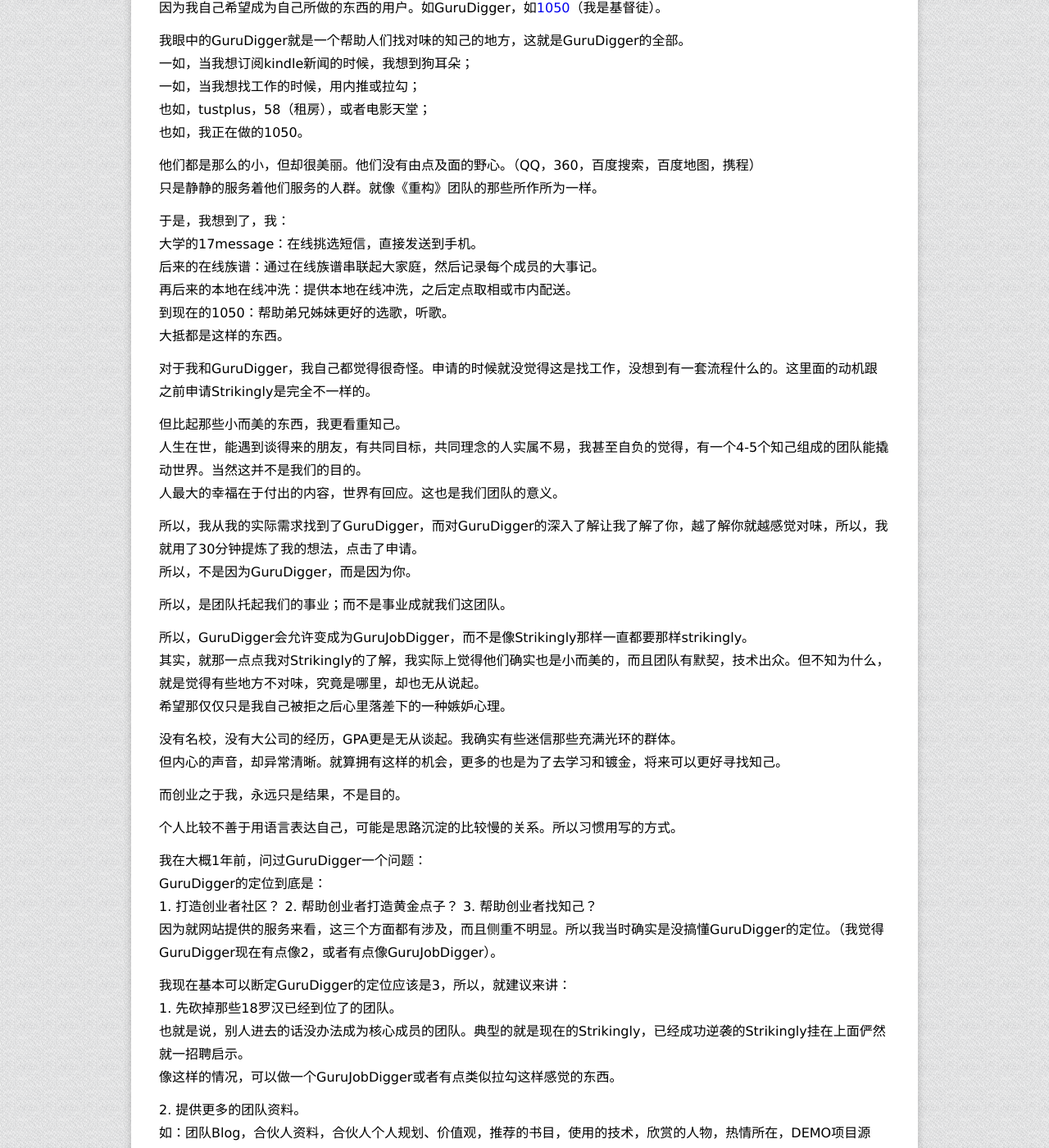
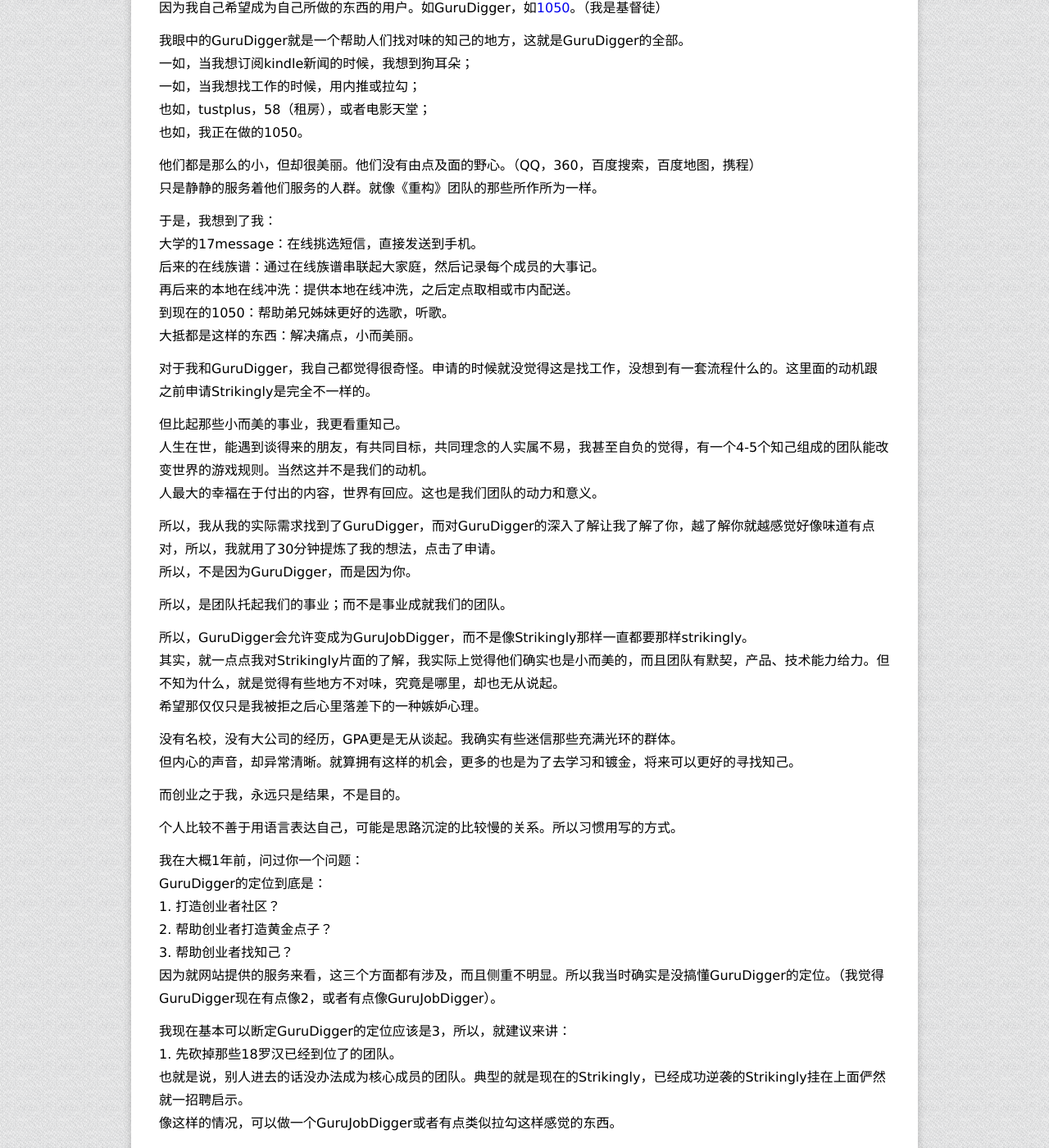
Before and after one commit to mystist/mystist.github.com, a Jekyll site: the page built from _posts/2014-03-14-1.md, in a window 1280 px wide and 1400 px high, scrolled down 479 px. Shown: the whole window at 82% size. Built offline with Jekyll 4.4.1, drawn with Linux system fonts in a browser that asks for light colours; Markdown is read by kramdown in place of the engine named in the settings; some of the changed text lies outside the part shown.

Commit message:
gurudigger

```diff
--- a/_posts/2014-03-14-1.md
+++ b/_posts/2014-03-14-1.md
@@ -19,7 +19,7 @@ categories:
 不是说谁好谁不好，只是因为我是程序员，Strikingly对我没什么用。而GuruDigger我很需要。
 
 话说回来，可能Strikingly对社会创造的价值比GuruDigger要大很多，但就是因为我是程序员，不懂得非程序员的想法和痛点，所以我做不好。
-因为我自己希望成为自己所做的东西的用户。如GuruDigger，如[1050](http://1050.14201420.com/)（我是基督徒）。
+因为我自己希望成为自己所做的东西的用户。如GuruDigger，如[1050](http://1050.14201420.com/)。（我是基督徒）
 
 我眼中的GuruDigger就是一个帮助人们找对味的知己的地方，这就是GuruDigger的全部。
 一如，当我想订阅kindle新闻的时候，我想到狗耳朵；
@@ -30,36 +30,36 @@ categories:
 他们都是那么的小，但却很美丽。他们没有由点及面的野心。（QQ，360，百度搜索，百度地图，携程）
 只是静静的服务着他们服务的人群。就像《重构》团队的那些所作所为一样。
 
-于是，我想到了，我：
+于是，我想到了我：
 大学的17message：在线挑选短信，直接发送到手机。
 后来的在线族谱：通过在线族谱串联起大家庭，然后记录每个成员的大事记。
 再后来的本地在线冲洗：提供本地在线冲洗，之后定点取相或市内配送。
 到现在的1050：帮助弟兄姊妹更好的选歌，听歌。
-大抵都是这样的东西。
+大抵都是这样的东西：解决痛点，小而美丽。
 
 对于我和GuruDigger，我自己都觉得很奇怪。申请的时候就没觉得这是找工作，没想到有一套流程什么的。这里面的动机跟之前申请Strikingly是完全不一样的。
 
-但比起那些小而美的东西，我更看重知己。
-人生在世，能遇到谈得来的朋友，有共同目标，共同理念的人实属不易，我甚至自负的觉得，有一个4-5个知己组成的团队能撬动世界。当然这并不是我们的目的。
-人最大的幸福在于付出的内容，世界有回应。这也是我们团队的意义。
+但比起那些小而美的事业，我更看重知己。
+人生在世，能遇到谈得来的朋友，有共同目标，共同理念的人实属不易，我甚至自负的觉得，有一个4-5个知己组成的团队能改变世界的游戏规则。当然这并不是我们的动机。
+人最大的幸福在于付出的内容，世界有回应。这也是我们团队的动力和意义。
 
-所以，我从我的实际需求找到了GuruDigger，而对GuruDigger的深入了解让我了解了你，越了解你就越感觉对味，所以，我就用了30分钟提炼了我的想法，点击了申请。
+所以，我从我的实际需求找到了GuruDigger，而对GuruDigger的深入了解让我了解了你，越了解你就越感觉好像味道有点对，所以，我就用了30分钟提炼了我的想法，点击了申请。
 所以，不是因为GuruDigger，而是因为你。
 
-所以，是团队托起我们的事业；而不是事业成就我们这团队。
+所以，是团队托起我们的事业；而不是事业成就我们的团队。
 
 所以，GuruDigger会允许变成为GuruJobDigger，而不是像Strikingly那样一直都要那样strikingly。
-其实，就那一点点我对Strikingly的了解，我实际上觉得他们确实也是小而美的，而且团队有默契，技术出众。但不知为什么，就是觉得有些地方不对味，究竟是哪里，却也无从说起。
-希望那仅仅只是我自己被拒之后心里落差下的一种嫉妒心理。
+其实，就一点点我对Strikingly片面的了解，我实际上觉得他们确实也是小而美的，而且团队有默契，产品、技术能力给力。但不知为什么，就是觉得有些地方不对味，究竟是哪里，却也无从说起。
+希望那仅仅只是我被拒之后心里落差下的一种嫉妒心理。
 
 没有名校，没有大公司的经历，GPA更是无从谈起。我确实有些迷信那些充满光环的群体。
-但内心的声音，却异常清晰。就算拥有这样的机会，更多的也是为了去学习和镀金，将来可以更好寻找知己。
+但内心的声音，却异常清晰。就算拥有这样的机会，更多的也是为了去学习和镀金，将来可以更好的寻找知己。
 
 而创业之于我，永远只是结果，不是目的。
 
 个人比较不善于用语言表达自己，可能是思路沉淀的比较慢的关系。所以习惯用写的方式。
 
-我在大概1年前，问过GuruDigger一个问题：
+我在大概1年前，问过你一个问题：
 GuruDigger的定位到底是：
 1\. 打造创业者社区？
 2\. 帮助创业者打造黄金点子？
```
Also changed, not shown: other parts of _posts/2014-03-14-1.md (+4 -4 lines).
